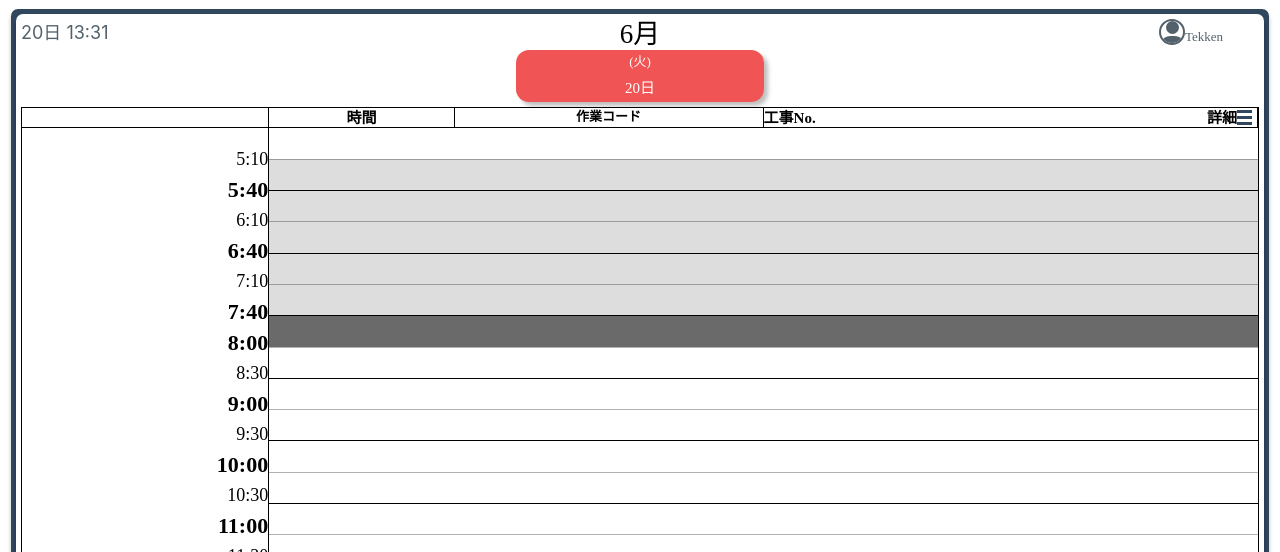
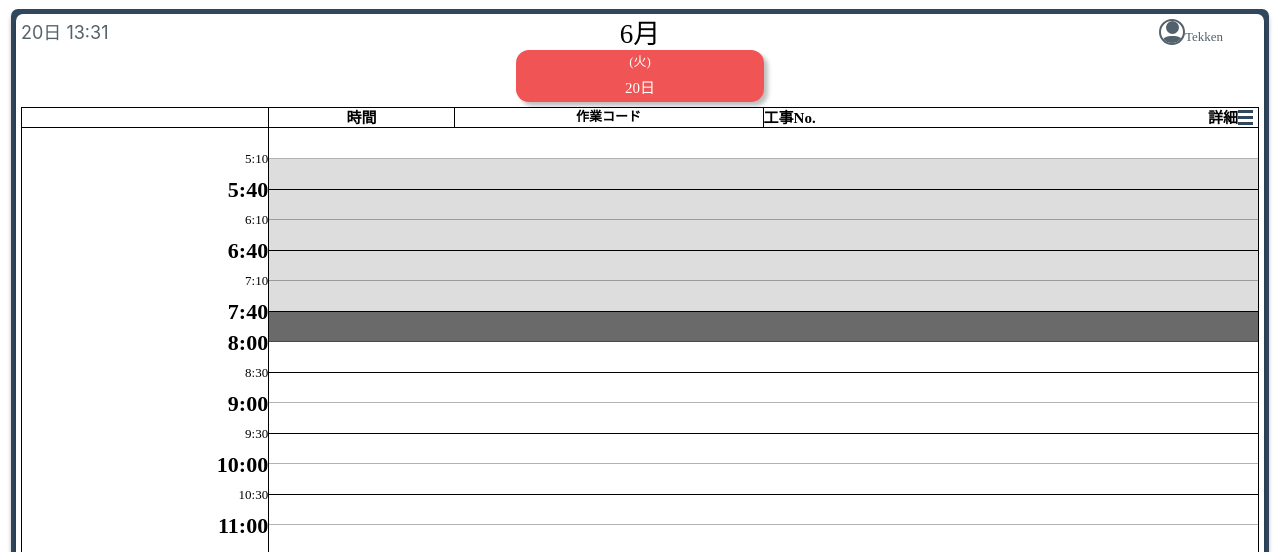
Before and after one commit to F22BA092/12345, a plain HTML site: page PC_phone/index.html in a window 1280 px wide. Shown: the part 68-620 px from the top of the page. Drawn offline with Linux system fonts and the light colour scheme.

Commit message:
Update style.css

```diff
--- a/PC_phone/style.css
+++ b/PC_phone/style.css
@@ -241,7 +241,7 @@
 }
 
 .carender_week_elem {
-    display: flex;
+    display: block;
     margin: auto auto 5px auto;
     margin-top: 5px;
     font-family: serif;
@@ -251,7 +251,7 @@
 }
 
 .carender_week {
-    display: flex;
+    display: block;
     margin: 5px auto auto auto;
     font-family: serif;
     font-weight: 500;
@@ -304,7 +304,6 @@
 .carender_title_consnum {
     width: 40%;
     height: 20px;
-    border-right: 1px solid #000000;
     text-align: left;
     display: flex;
     flex-direction: row;
@@ -433,7 +432,7 @@
     display: flex;
     flex-direction: column;
     width: 20%;
-    height: 1189.5px;
+    height: 1159px;
     border-right: 1px solid #000000;
 }
 
@@ -457,7 +456,7 @@
     margin-right: 0px;
     margin-left: auto;
     font-weight: 200;
-    font-size: 18px;
+    font-size: 13px;
     font-family: serif;
     display: flex;
     align-items: center;
@@ -467,7 +466,7 @@
 .carender_timeline_bg {
     display: flex;
     width: 80%;
-    height: 1189.5px;
+    height: 1159px;
 }
 
 .carender_time_table {
```
